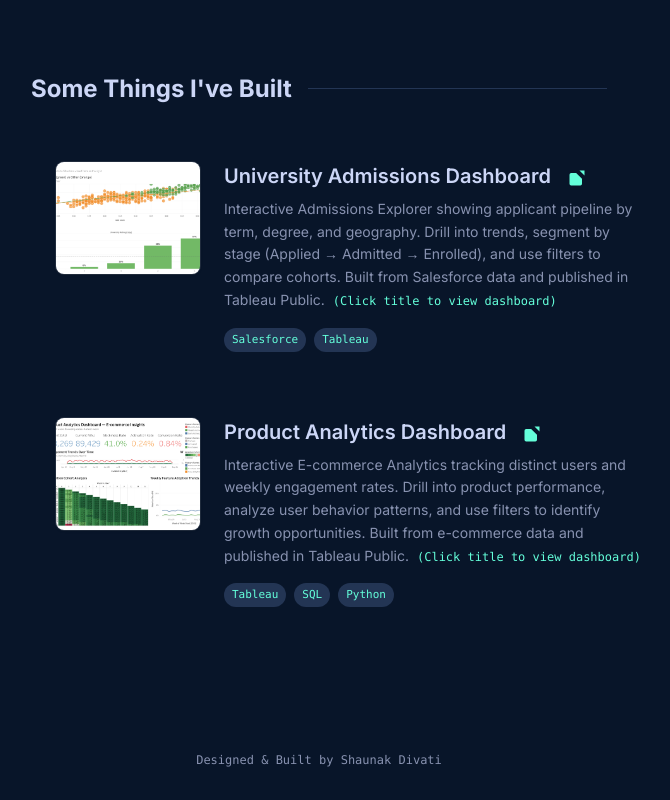
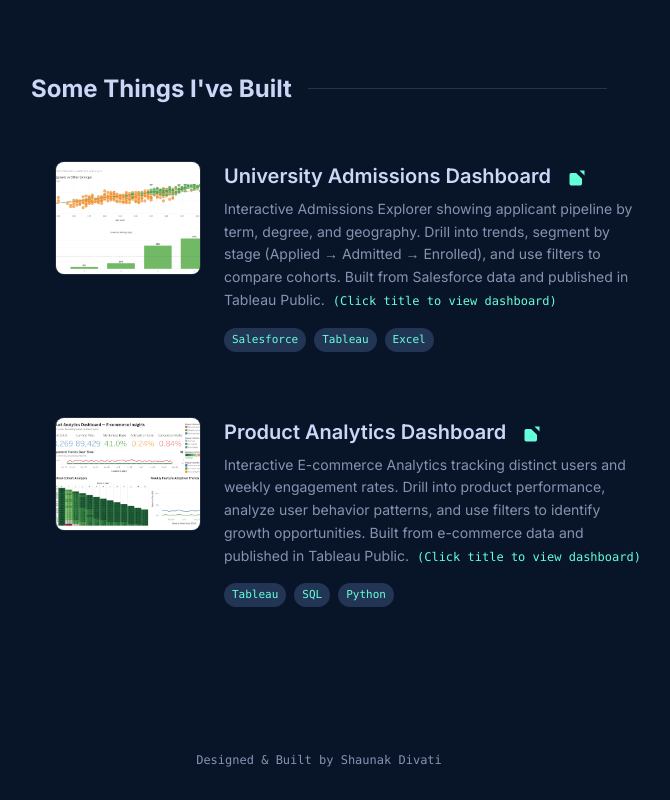
Before and after one commit to Hyperion3112/my-portfolio, a React (Create React App) app: page / in a window 1280 px wide. Shown: the part 1972-2772 px from the top of the page, without its empty margins (545-1215 px from the left). Built offline with nearby package versions, Linux system fonts and the light colour scheme.

Commit message:
Add Excel to University Admissions Dashboard tech stack

```diff
--- a/src/components/Projects.jsx
+++ b/src/components/Projects.jsx
@@ -10,7 +10,7 @@ const projects = [
   {
     title: 'University Admissions Dashboard',
     image: '/AdmissionsExplorer.png',
-    tech: ['Salesforce', 'Tableau'],
+    tech: ['Salesforce', 'Tableau', 'Excel'],
     description: 'Interactive Admissions Explorer showing applicant pipeline by term, degree, and geography. Drill into trends, segment by stage (Applied → Admitted → Enrolled), and use filters to compare cohorts. Built from Salesforce data and published in Tableau Public.',
     link: 'https://public.tableau.com/views/AdmissionsExplorer/AdmissionsExplorer?:language=en-US&publish=yes&:sid=&:redirect=auth&:display_count=n&:origin=viz_share_link',
     hasEmbeddedDashboard: true,
```
